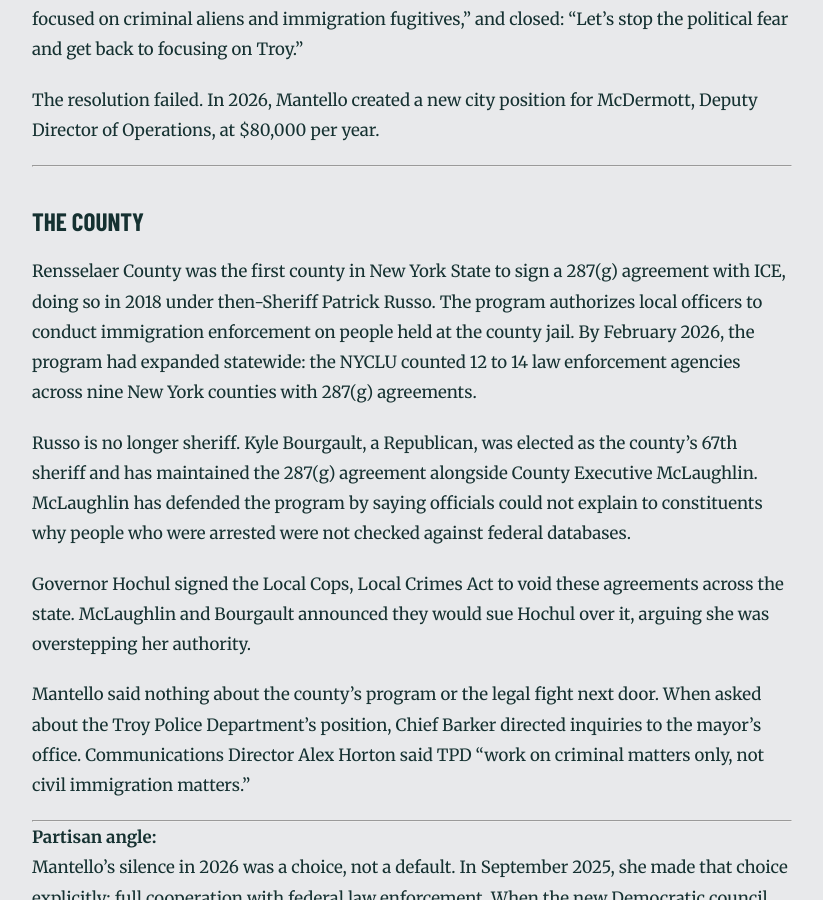
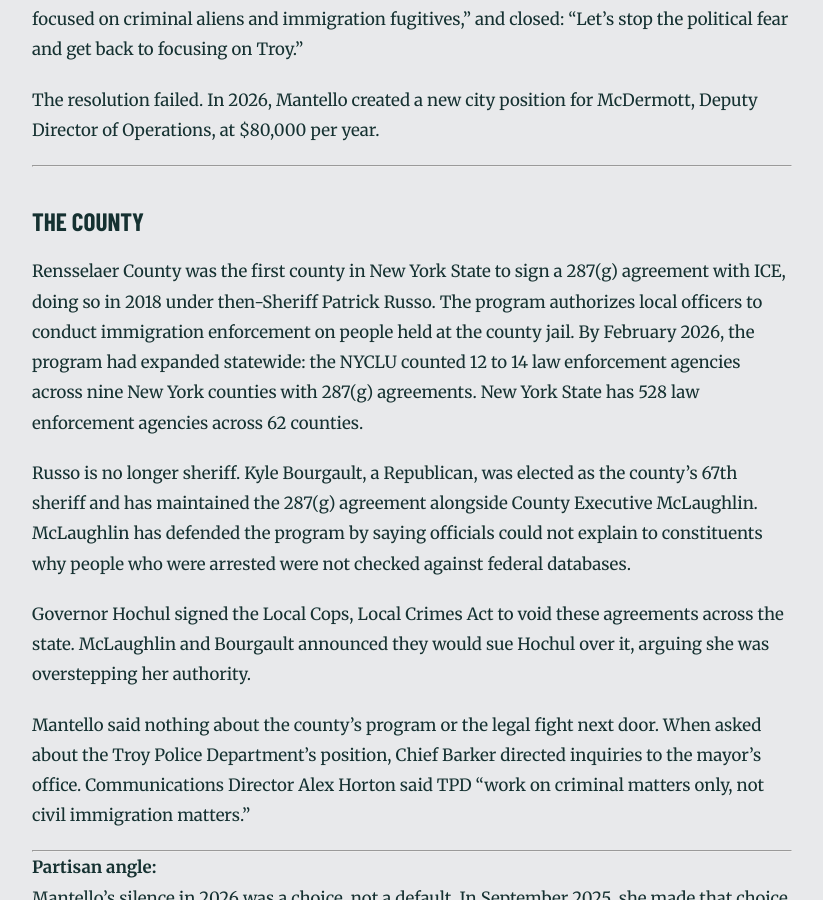
Before and after one commit to MdevitSEC/the-mantello-record, a Jekyll site: the page built from _posts/2026-03-01-ice-cooperation-mantello-stays-silent.md, in a window 1280 px wide and 900 px high, scrolled down 1524 px. Shown: the whole window, without its empty margins (228-1051 px from the left). Built offline with Jekyll 4.4.1, drawn with Linux system fonts in a browser that asks for light colours; some web fonts are replaced.

Commit message:
Add NY state agency and county totals for 287g scale context
Co-Authored-By: Claude Sonnet 4.6 <noreply@anthropic.com>

```diff
--- a/_posts/2026-03-01-ice-cooperation-mantello-stays-silent.md
+++ b/_posts/2026-03-01-ice-cooperation-mantello-stays-silent.md
@@ -37,7 +37,7 @@ The resolution failed. In 2026, Mantello created a new city position for McDermo
 
 ## The County
 
-Rensselaer County was the first county in New York State to sign a 287(g) agreement with ICE, doing so in 2018 under then-Sheriff Patrick Russo. The program authorizes local officers to conduct immigration enforcement on people held at the county jail. By February 2026, the program had expanded statewide: the NYCLU counted 12 to 14 law enforcement agencies across nine New York counties with 287(g) agreements.
+Rensselaer County was the first county in New York State to sign a 287(g) agreement with ICE, doing so in 2018 under then-Sheriff Patrick Russo. The program authorizes local officers to conduct immigration enforcement on people held at the county jail. By February 2026, the program had expanded statewide: the NYCLU counted 12 to 14 law enforcement agencies across nine New York counties with 287(g) agreements. New York State has 528 law enforcement agencies across 62 counties.
 
 Russo is no longer sheriff. Kyle Bourgault, a Republican, was elected as the county's 67th sheriff and has maintained the 287(g) agreement alongside County Executive McLaughlin. McLaughlin has defended the program by saying officials could not explain to constituents why people who were arrested were not checked against federal databases.
 
```
